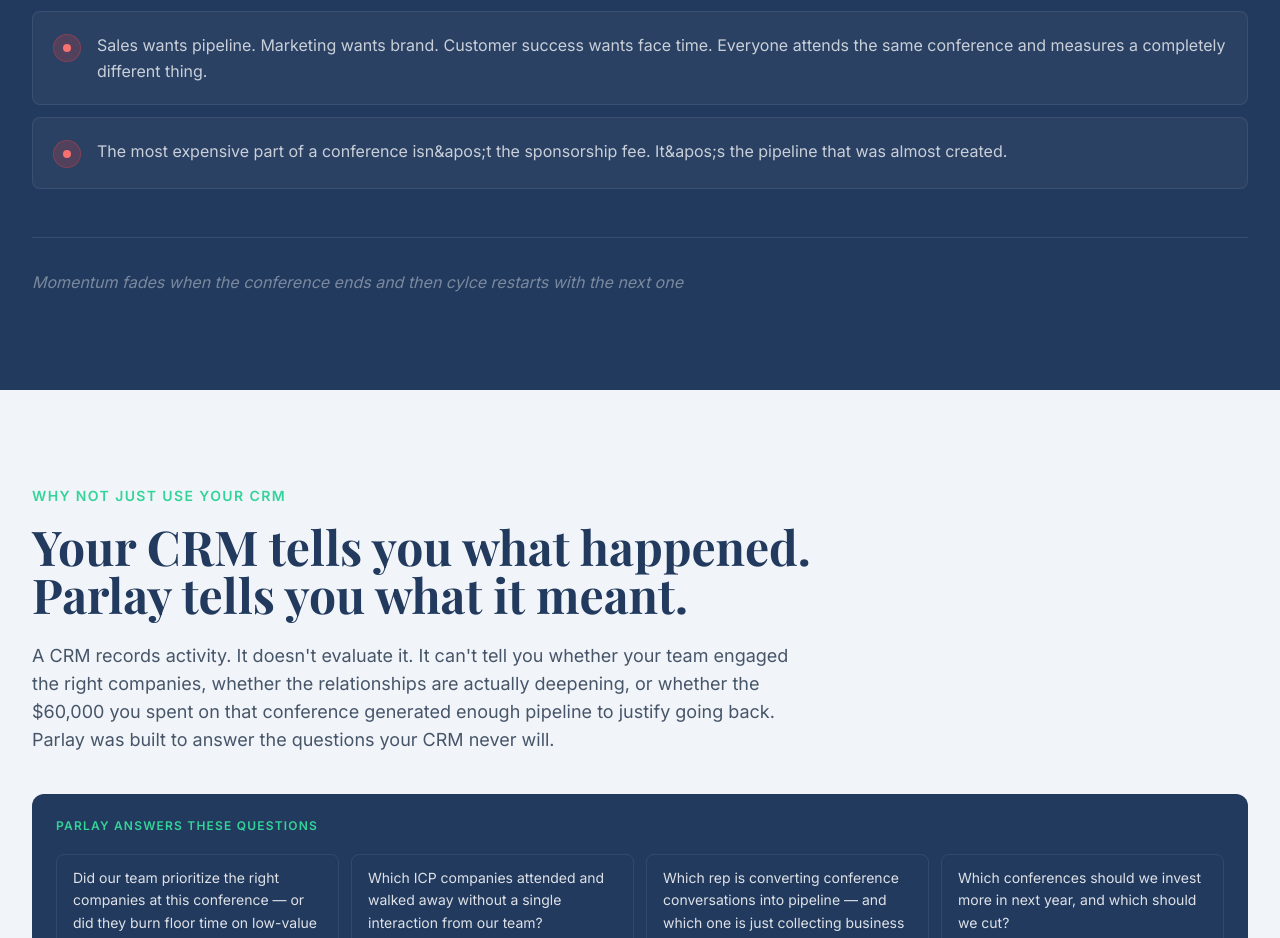
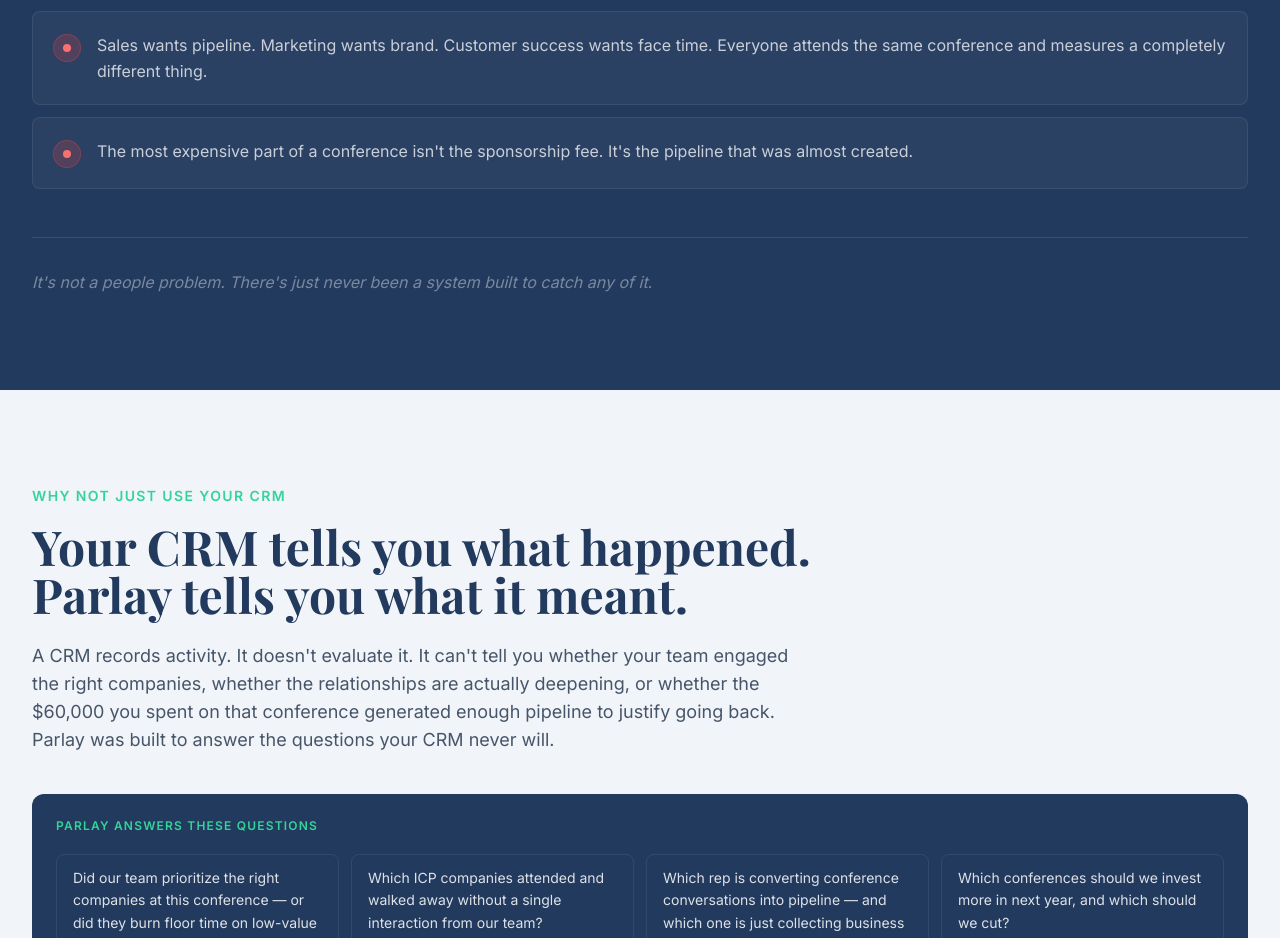
Before and after one commit to kmwinn21-beep/parlay-website, a Next.js app: page / in a window 1280 px wide. Shown: the part 2520-3458 px from the top of the page. Built offline with nearby package versions, Linux system fonts and the light colour scheme; a web font is replaced by a local one.

Commit message:
Changed apostrophes

```diff
--- a/components/marketing/ProblemSection.tsx
+++ b/components/marketing/ProblemSection.tsx
@@ -4,7 +4,7 @@
   "The conference floor has no operating system. Reps improvise. Contacts get lost. Overlap happens. Nobody knows until a week later.",
   "A conference can create pipeline, strengthen relationships, surface market signals, and support customers; sometimes all in the same conversation. Spreadsheets and business cards were never built to capture any of it.",
   "Sales wants pipeline. Marketing wants brand. Customer success wants face time. Everyone attends the same conference and measures a completely different thing.",
-  "The most expensive part of a conference isn&apos;t the sponsorship fee. It&apos;s the pipeline that was almost created.",
+  "The most expensive part of a conference isn't the sponsorship fee. It's the pipeline that was almost created.",
 ];
 
 export default function ProblemSection() {
@@ -42,7 +42,7 @@
 
         <div className="border-t border-white/10 pt-8">
           <p className="font-inter text-white/40 italic">
-            Momentum fades when the conference ends and then cylce restarts with the next one
+            It's not a people problem. There&apos;s just never been a system built to catch any of it.
           </p>
         </div>
       </div>
```
